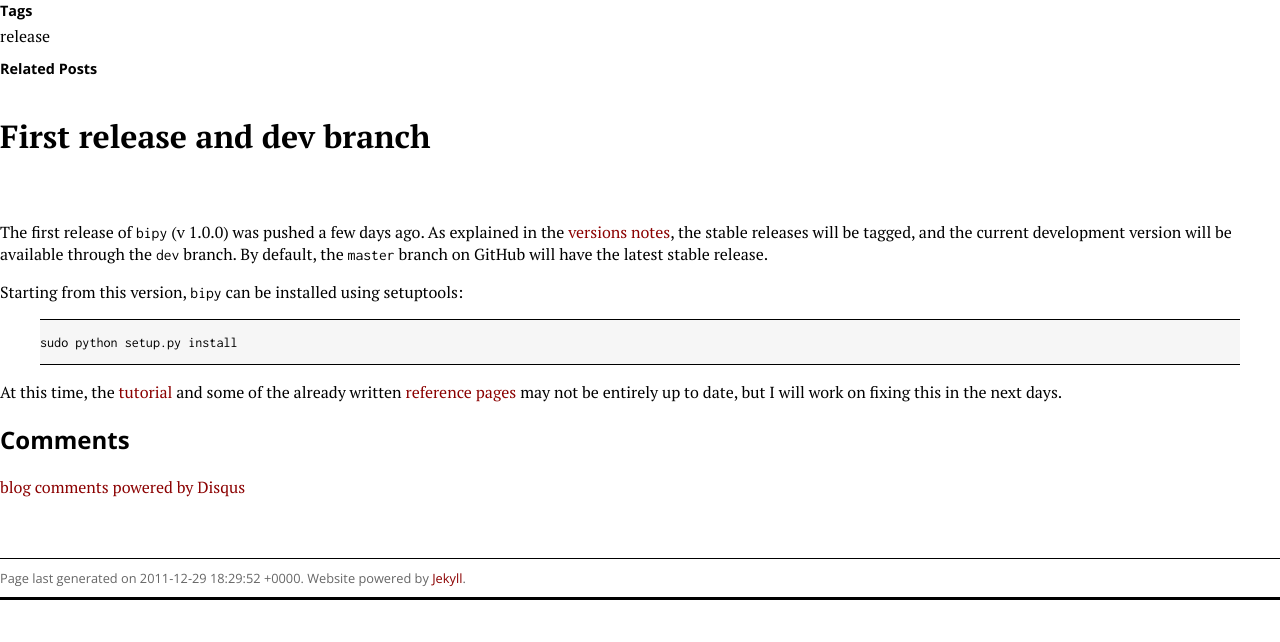
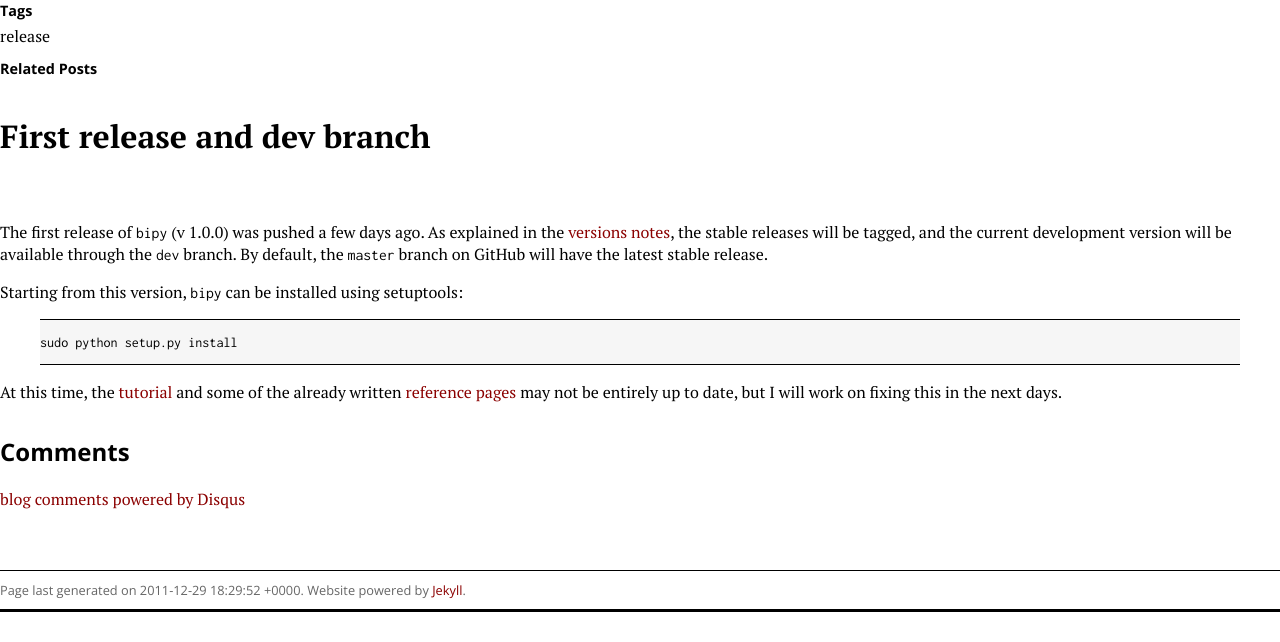
Before and after one commit to tpoisot/bipy, a Jekyll site: the page built from _posts/2011-12-29-first-release-and-dev-branch.md, in a window 1280 px wide. Shown: the part 320-962 px from the top of the page. Built offline with Jekyll 4.4.1, drawn with Linux system fonts in a browser that asks for light colours; comment, search, counter and statistics services are not loaded.

Commit message:
Comments CSS

```diff
--- a/_includes/style.css
+++ b/_includes/style.css
@@ -148,3 +148,7 @@ a:hover{
 .content h1{
 	margin-bottom: 2em;
 }
+
+#comments{
+	margin-top: 2em;
+}
```
